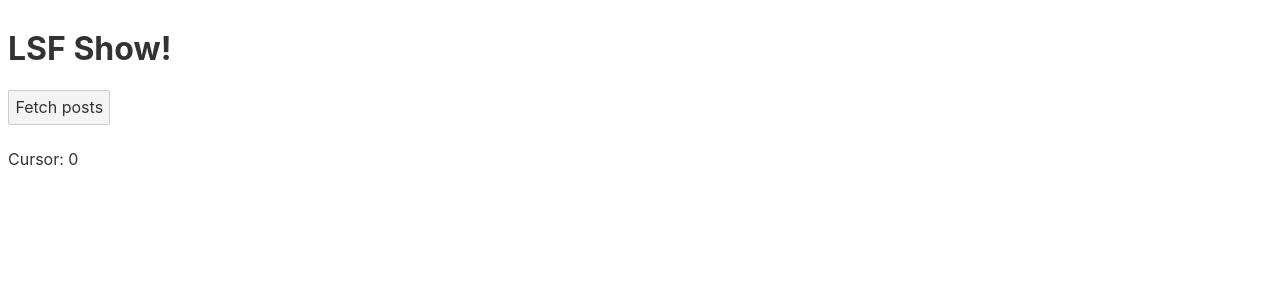
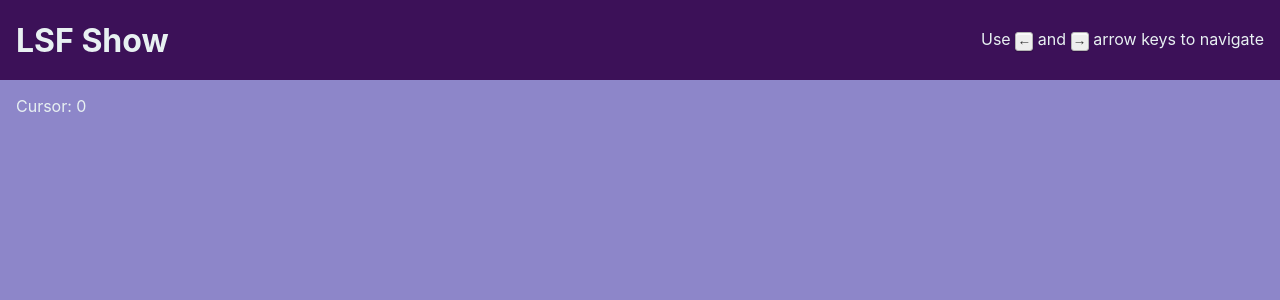
Before and after one commit to ollieri3/lsf-show, a Svelte app: page / in a window 1280 px wide. Shown: the top 300 px of the page. Built offline with nearby package versions, Linux system fonts and the light colour scheme; no server answers.

Commit message:
Add header

```diff
--- a/public/global.css
+++ b/public/global.css
@@ -1,19 +1,25 @@
-html, body {
+* {
+  box-sizing: border-box;
+}
+
+html,
+body {
   position: relative;
   width: 100%;
   height: 100%;
+  margin: 0;
+  padding: 0;
+  background-color: #8d86c9;
 }
 
 body {
-	color: #333;
-	margin: 0;
-	padding: 8px;
-	box-sizing: border-box;
-	font-family: -apple-system, BlinkMacSystemFont, "Segoe UI", Roboto, Oxygen-Sans, Ubuntu, Cantarell, "Helvetica Neue", sans-serif;
+  color: #e8f1f2;
+  font-family: -apple-system, BlinkMacSystemFont, "Segoe UI", Roboto,
+    Oxygen-Sans, Ubuntu, Cantarell, "Helvetica Neue", sans-serif;
 }
 
 a {
-	color: rgb(0,100,200);
+  color: rgb(0, 100, 200);
   text-decoration: none;
 }
 
@@ -22,14 +28,17 @@ a:hover {
 }
 
 a:visited {
-	color: rgb(0,80,160);
+  color: rgb(0, 80, 160);
 }
 
 label {
   display: block;
 }
 
-input, button, select, textarea {
+input,
+button,
+select,
+textarea {
   font-family: inherit;
   font-size: inherit;
   -webkit-padding: 0.4em 0;
--- a/src/App.svelte
+++ b/src/App.svelte
@@ -1,8 +1,10 @@
 <script>
-  import { dataset_dev } from "svelte/internal";
+  import Header from "./Header.svelte";
 
   let posts = [];
   let cursor = 0;
+
+  fetchTopPosts();
 
   async function fetchTopPosts() {
     try {
@@ -57,18 +59,20 @@
 </script>
 
 <style>
+  main {
+    padding: 0 16px;
+  }
+
   div {
-    width: 100%;
+    margin: auto;
+    max-width: 1235px;
     height: 75vh;
   }
 </style>
 
 <svelte:window on:keydown={handleKeys} />
-
+<Header />
 <main>
-
-  <h1>LSF Show!</h1>
-  <button on:click={fetchTopPosts}>Fetch posts</button>
   <p>Cursor: {cursor}</p>
 
   {#if posts[cursor]}
--- /dev/null
+++ b/src/Header.svelte
@@ -0,0 +1,58 @@
+<style>
+  header {
+    min-height: 80px;
+    background-color: #3c1158;
+    padding: 8px 16px;
+    display: flex;
+    align-items: center;
+    flex-wrap: wrap;
+    justify-content: space-between;
+  }
+
+  h1 {
+    margin: 0;
+  }
+
+  a {
+    color: #e8f1f2;
+    text-decoration: none;
+  }
+
+  .info {
+    display: flex;
+    align-items: center;
+    font-size: 16px;
+  }
+
+  kbd {
+    background-color: #eee;
+    border-radius: 3px;
+    border: 1px solid #b4b4b4;
+    box-shadow: 0 1px 1px rgba(0, 0, 0, 0.2),
+      0 2px 0 0 rgba(255, 255, 255, 0.7) inset;
+    color: #333;
+    display: inline-block;
+    font-size: 0.85em;
+    font-weight: 700;
+    line-height: 1;
+    padding: 2px 4px;
+    white-space: nowrap;
+  }
+</style>
+
+<header>
+  <a href="/">
+    <h1>LSF Show</h1>
+  </a>
+
+  <div class="info">
+    <p>
+      Use
+      <kbd>&larr;</kbd>
+      and
+      <kbd>&rarr;</kbd>
+      arrow keys to navigate
+    </p>
+  </div>
+
+</header>
```
Lines whose indentation alone changed are shown as unchanged.
